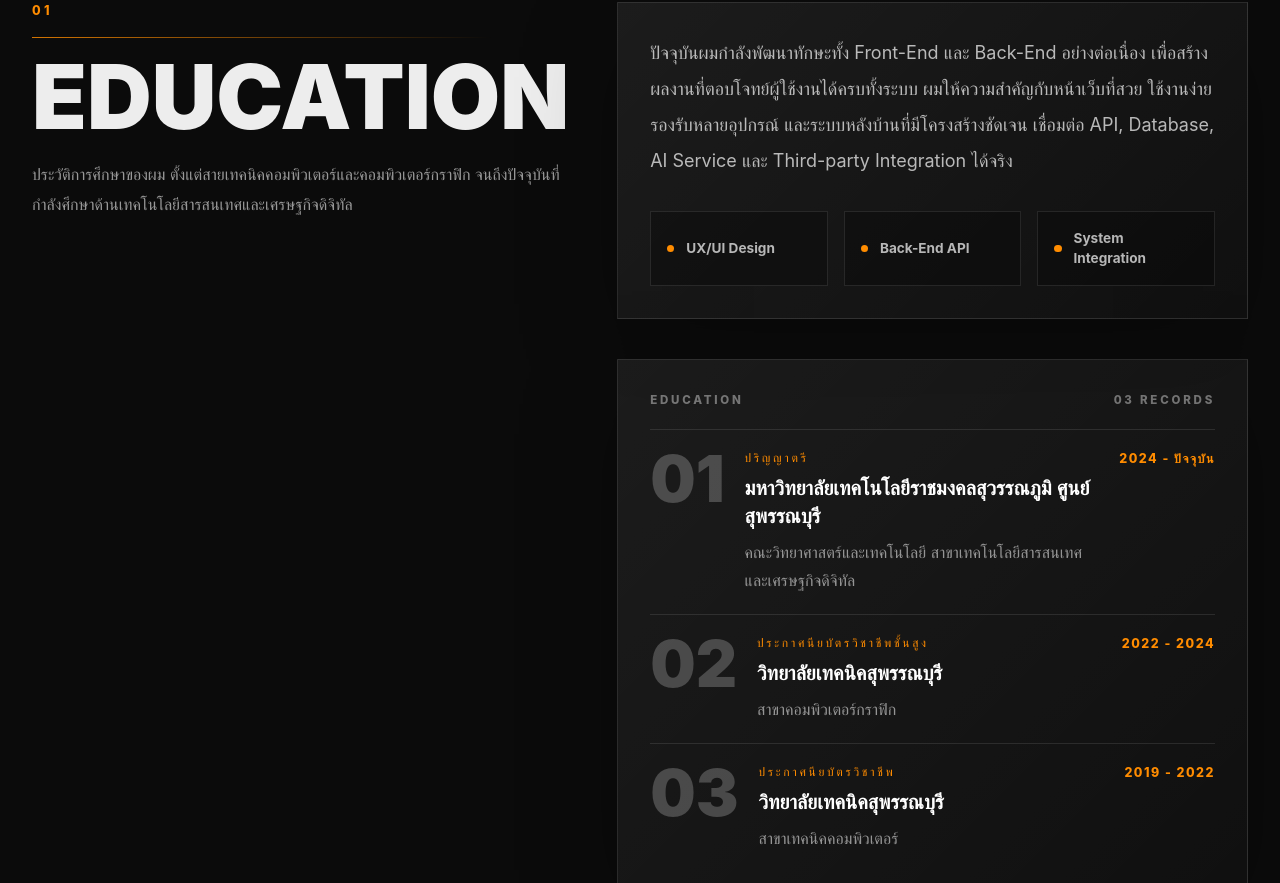
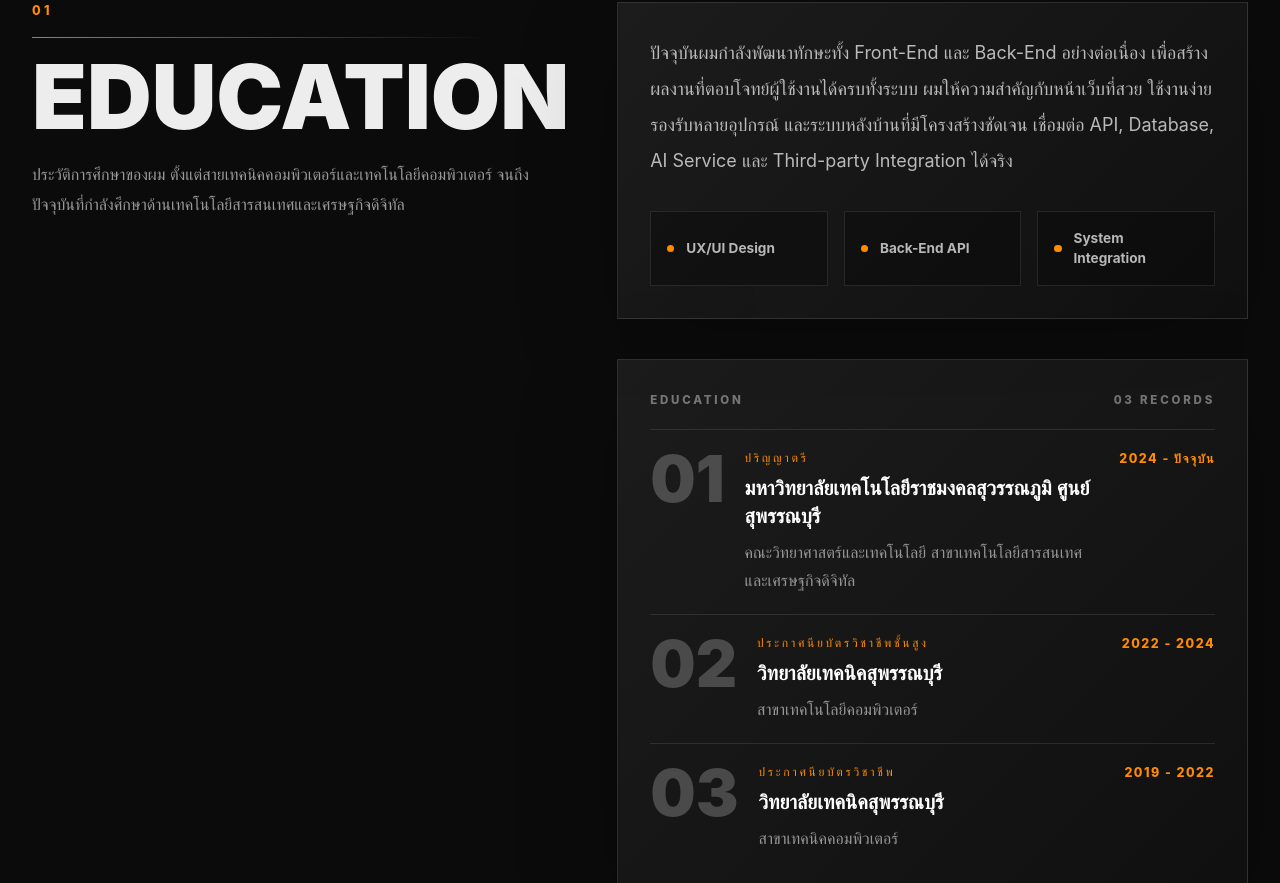
Before and after one commit to zedzerofreedomtime/my-protfolio, a React (Vite) app: page / in a window 1280 px wide. Shown: the part 910-1793 px from the top of the page. Built offline with nearby package versions, Linux system fonts and the light colour scheme.

Commit message:
Correct education major details
- Update the high vocational certificate major to Computer Technology
- Align the education section intro copy with the updated Computer Technology path
- Keep the Suphanburi Technical College period and certificate level unchanged

```diff
--- a/src/components/About.jsx
+++ b/src/components/About.jsx
@@ -10,7 +10,7 @@ const education = [
   {
     level: "ประกาศนียบัตรวิชาชีพชั้นสูง",
     school: "วิทยาลัยเทคนิคสุพรรณบุรี",
-    detail: "สาขาคอมพิวเตอร์กราฟิก",
+    detail: "สาขาเทคโนโลยีคอมพิวเตอร์",
     period: "2022 - 2024",
   },
   {
@@ -26,7 +26,7 @@ export default function About() {
     <section id="about" className="portfolio-section">
       <div className="mx-auto grid max-w-7xl gap-12 px-5 sm:px-8 lg:grid-cols-[0.8fr_1.2fr]">
         <SectionHeading label="01" title="EDUCATION">
-          ประวัติการศึกษาของผม ตั้งแต่สายเทคนิคคอมพิวเตอร์และคอมพิวเตอร์กราฟิก
+          ประวัติการศึกษาของผม ตั้งแต่สายเทคนิคคอมพิวเตอร์และเทคโนโลยีคอมพิวเตอร์
           จนถึงปัจจุบันที่กำลังศึกษาด้านเทคโนโลยีสารสนเทศและเศรษฐกิจดิจิทัล
         </SectionHeading>
 
```
